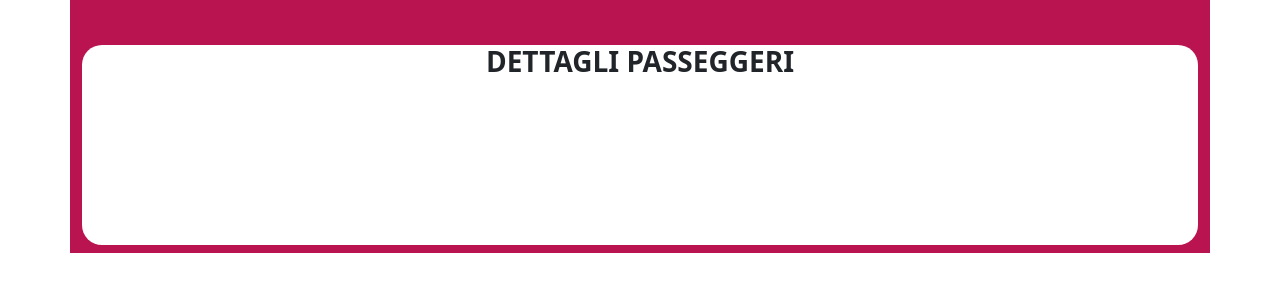
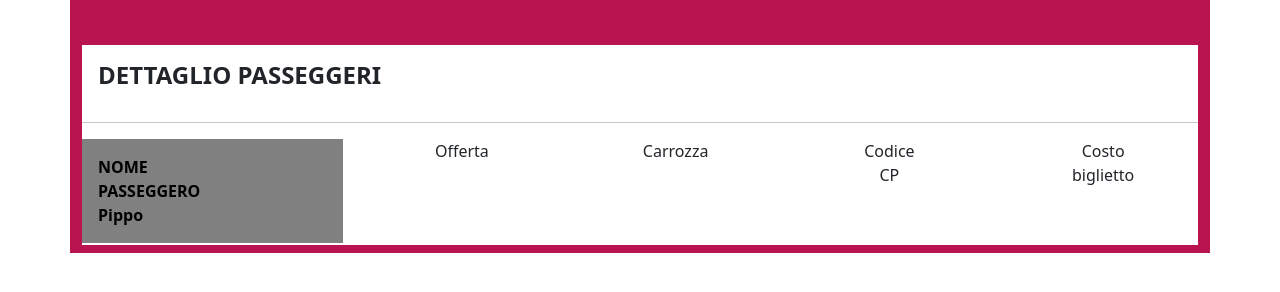
Before and after one commit to DamianoD88/js-biglietto-treno-form, a plain HTML site: page index.html in a window 1280 px wide. Shown: the part 424-716 px from the top of the page. Drawn offline with nearby package versions, Linux system fonts and the light colour scheme.

Commit message:
add html

```diff
--- a/css/style.css
+++ b/css/style.css
@@ -37,3 +37,16 @@ input {
     border: 1px solid #b883b9;
     padding: 5px 10px;
 }
+
+/* Biglietto */
+
+.stampa {
+    background-color: white;
+    height: 200px;
+    width: 500;
+}
+
+.passeggero {
+    background-color: #808080;
+    color: black;
+}
--- a/index.html
+++ b/index.html
@@ -72,9 +72,60 @@
             <section id="" class="biglietto" >
                 <!-- titolo parte superiore -->
                 <h2 class="text-white my-5 text-uppercase fw-bolder" >IL TUO BIGLIETTO</h2>
-                <div class="informazioni my-2">
-                    <h3 class="mt-5 text-uppercase fw-bolder"> DETTAGLI PASSEGGERI</h3>
+                <div class="stampa my-2">
+                    <h4 class="mt-5 text-uppercase fw-bolder text-start p-3"> DETTAGLIO PASSEGGERI</h4>
+                    <hr>
+                    <div class="row">
+                        <div class="col-3">
+                            <div class="passeggero fw-bolder text-start p-3">
+                                NOME <br>
+                                PASSEGGERO <br>
+                                Pippo
+                            </div>
+                        </div>
+                        <div class="col">
+                            <div class="row">
+                                <div class="col-3">
+                                    <div class="sconto">
+                                        Offerta
+                                        <div class="offerta">
+
+                                        </div>
+                                    </div>
+                                </div>
+                                <div class="col-3">
+                                    <div class="sconto">
+                                        Carrozza
+                                        <div class="carrozza">
+
+                                        </div>
+                                    </div>
+                                </div>
+                                <div class="col-3">
+                                    <div class="sconto">
+                                        Codice <br>CP
+                                        <div class="codice">
+
+                                        </div>
+                                    </div>
+                                </div>
+                                <div class="col-3">
+                                    <div class="sconto">
+                                        Costo <br>biglietto
+                                        <div class="costo-biglietto">
+
+                                        </div>
+                                    </div>
+                                </div>
+                            </div>
+
+
+
+                        </div>
+
+                    </div>
                 </div>
+
             </section>
         </div>
 
```
